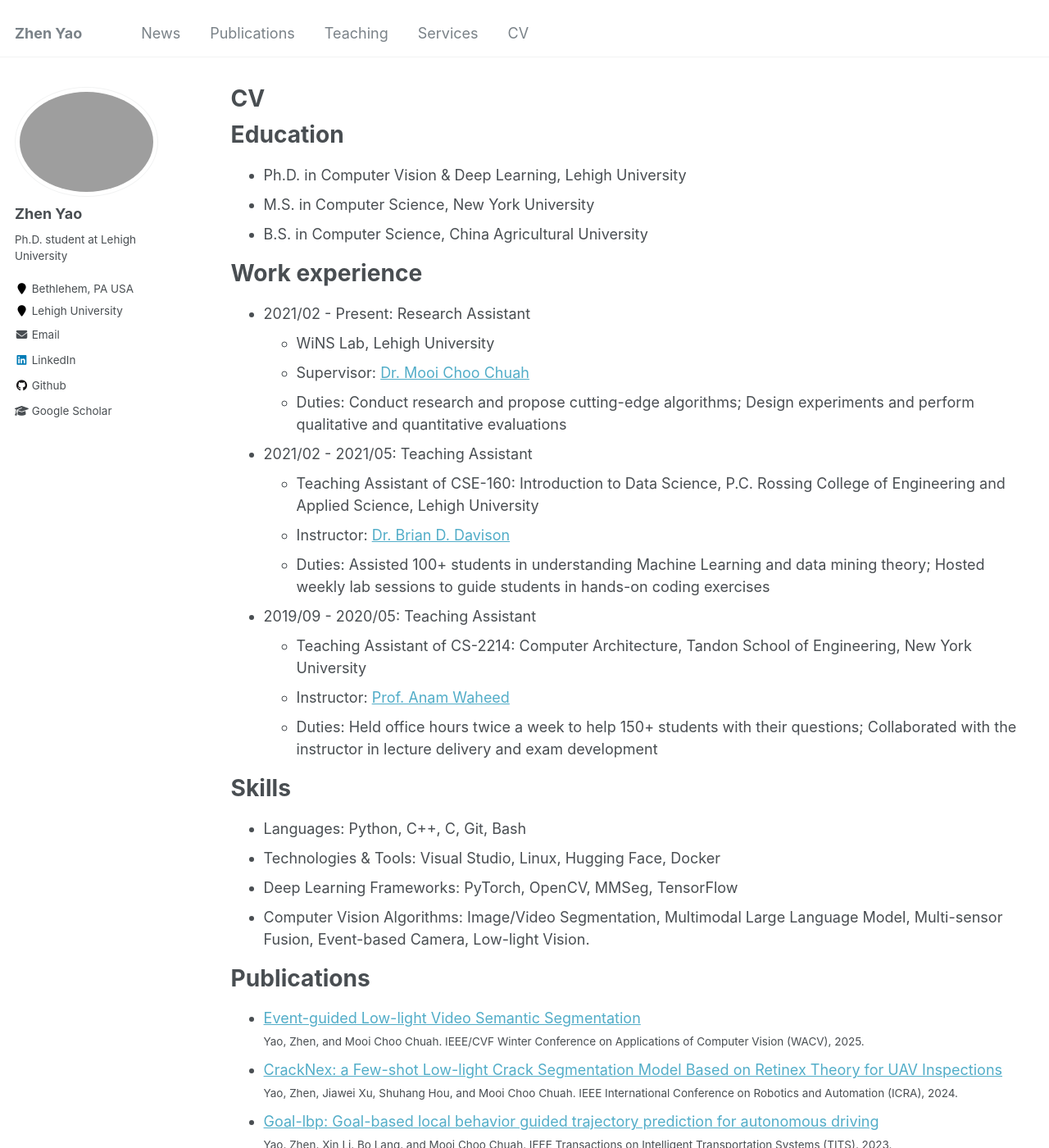
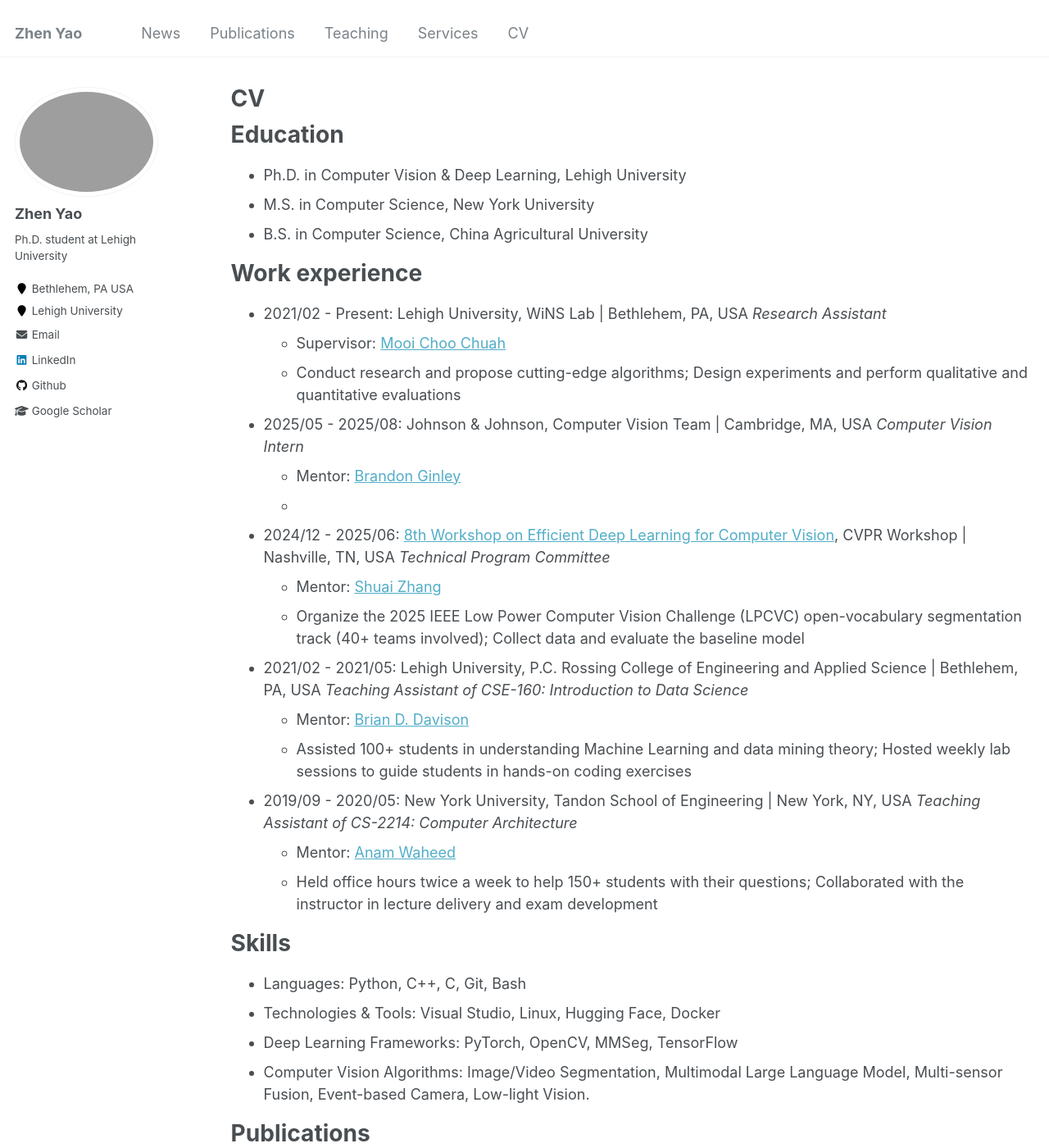
Before and after one commit to zyaocoder/zyaocoder.github.io, a Jekyll site: the page built from _pages/cv.md, in a window 1280 px wide and 1400 px high. Shown: the whole window at 82% size. Built offline with Jekyll 4.4.1, drawn with Linux system fonts in a browser that asks for light colours; some of the changed text lies outside the part shown.

Commit message:
Update cv.md

```diff
--- a/_pages/cv.md
+++ b/_pages/cv.md
@@ -17,20 +17,30 @@ Education
 
 Work experience
 ======
-* 2021/02 - Present: Research Assistant
-  * WiNS Lab, Lehigh University
-  * Supervisor: [Dr. Mooi Choo Chuah](https://www.cse.lehigh.edu/~chuah/)
-  * Duties: Conduct research and propose cutting-edge algorithms; Design experiments and perform qualitative and quantitative evaluations
+* 2021/02 - Present: Lehigh University, WiNS Lab | Bethlehem, PA, USA
+  *Research Assistant*
+  * Supervisor: [Mooi Choo Chuah](https://www.cse.lehigh.edu/~chuah/)
+  * Conduct research and propose cutting-edge algorithms; Design experiments and perform qualitative and quantitative evaluations
 
-* 2021/02 - 2021/05: Teaching Assistant
-  * Teaching Assistant of CSE-160: Introduction to Data Science, P.C. Rossing College of Engineering and Applied Science, Lehigh University
-  * Instructor: [Dr. Brian D. Davison](https://www.cse.lehigh.edu/~brian/)
-  * Duties: Assisted 100+ students in understanding Machine Learning and data mining theory; Hosted weekly lab sessions to guide students in hands-on coding exercises
+* 2025/05 - 2025/08: Johnson & Johnson, Computer Vision Team | Cambridge, MA, USA
+  *Computer Vision Intern*
+  * Mentor: [Brandon Ginley](https://scholar.google.com/citations?user=UDz46zwAAAAJ&hl=en)
+  *
 
-* 2019/09 - 2020/05: Teaching Assistant
-  * Teaching Assistant of CS-2214: Computer Architecture, Tandon School of Engineering, New York University
-  * Instructor: [Prof. Anam Waheed](https://www.linkedin.com/in/anam-waheed/)
-  * Duties: Held office hours twice a week to help 150+ students with their questions; Collaborated with the instructor in lecture delivery and exam development
+* 2024/12 - 2025/06: [8th Workshop on Efficient Deep Learning for Computer Vision](https://lpcv.ai/), CVPR Workshop | Nashville, TN, USA
+  *Technical Program Committee*
+  * Mentor: [Shuai Zhang](https://zsivine.github.io/)
+  * Organize the 2025 IEEE Low Power Computer Vision Challenge (LPCVC) open-vocabulary segmentation track (40+ teams involved); Collect data and evaluate the baseline model
+
+* 2021/02 - 2021/05: Lehigh University, P.C. Rossing College of Engineering and Applied Science | Bethlehem, PA, USA
+  *Teaching Assistant of CSE-160: Introduction to Data Science*
+  * Mentor: [Brian D. Davison](https://www.cse.lehigh.edu/~brian/)
+  * Assisted 100+ students in understanding Machine Learning and data mining theory; Hosted weekly lab sessions to guide students in hands-on coding exercises
+
+* 2019/09 - 2020/05: New York University, Tandon School of Engineering | New York, NY, USA
+  *Teaching Assistant of CS-2214: Computer Architecture*
+  * Mentor: [Anam Waheed](https://www.linkedin.com/in/anam-waheed/)
+  * Held office hours twice a week to help 150+ students with their questions; Collaborated with the instructor in lecture delivery and exam development
 
 Skills
 ======
@@ -41,11 +51,13 @@ Skills
 
 Publications
 ======
-* [Event-guided Low-light Video Semantic Segmentation](https://openaccess.thecvf.com/content/WACV2025/html/Yao_Event-Guided_Low-Light_Video_Semantic_Segmentation_WACV_2025_paper.html) \\
-<small>Yao, Zhen, and Mooi Choo Chuah. IEEE/CVF Winter Conference on Applications of Computer Vision (WACV), 2025.</small>
+* [Event-guided Low-light Video Semantic Segmentation](https://www.arxiv.org/abs/2505.01548) \\
+<small>Zhen Yao, Xiaowen Ying, and Mooi Choo Chuah. arXiv, 2025.</small>
+* [WACV 2025] [Event-guided Low-light Video Semantic Segmentation](https://openaccess.thecvf.com/content/WACV2025/html/Yao_Event-Guided_Low-Light_Video_Semantic_Segmentation_WACV_2025_paper.html) \\
+<small>Zhen Yao, and Mooi Choo Chuah. IEEE/CVF Winter Conference on Applications of Computer Vision (WACV), 2025.</small>
 * [CrackNex: a Few-shot Low-light Crack Segmentation Model Based on Retinex Theory for UAV Inspections](https://ieeexplore.ieee.org/document/10611660) \\
-<small>Yao, Zhen, Jiawei Xu, Shuhang Hou, and Mooi Choo Chuah. IEEE International Conference on Robotics and Automation (ICRA), 2024.</small>
+<small>Zhen Yao, Jiawei Xu, Shuhang Hou, and Mooi Choo Chuah. IEEE International Conference on Robotics and Automation (ICRA), 2024.</small>
 * [Goal-lbp: Goal-based local behavior guided trajectory prediction for autonomous driving](https://ieeexplore.ieee.org/abstract/document/10367760) \\
-<small>Yao, Zhen, Xin Li, Bo Lang, and Mooi Choo Chuah. IEEE Transactions on Intelligent Transportation Systems (TITS), 2023.</small>
+<small>Zhen Yao, Xin Li, Bo Lang, and Mooi Choo Chuah. IEEE Transactions on Intelligent Transportation Systems (TITS), 2023.</small>
 * [Robustness of trajectory prediction models under map-based attacks](https://openaccess.thecvf.com/content/WACV2023/html/Zheng_Robustness_of_Trajectory_Prediction_Models_Under_Map-Based_Attacks_WACV_2023_paper.html) \\
-<small>Zheng, Zhihao, Xiaowen Ying, Zhen Yao, and Mooi Choo Chuah. IEEE/CVF Winter Conference on Applications of Computer Vision (WACV), 2023.</small>
+<small>Zhihao Zheng, Xiaowen Ying, Zhen Yao, and Mooi Choo Chuah. IEEE/CVF Winter Conference on Applications of Computer Vision (WACV), 2023.</small>
```
